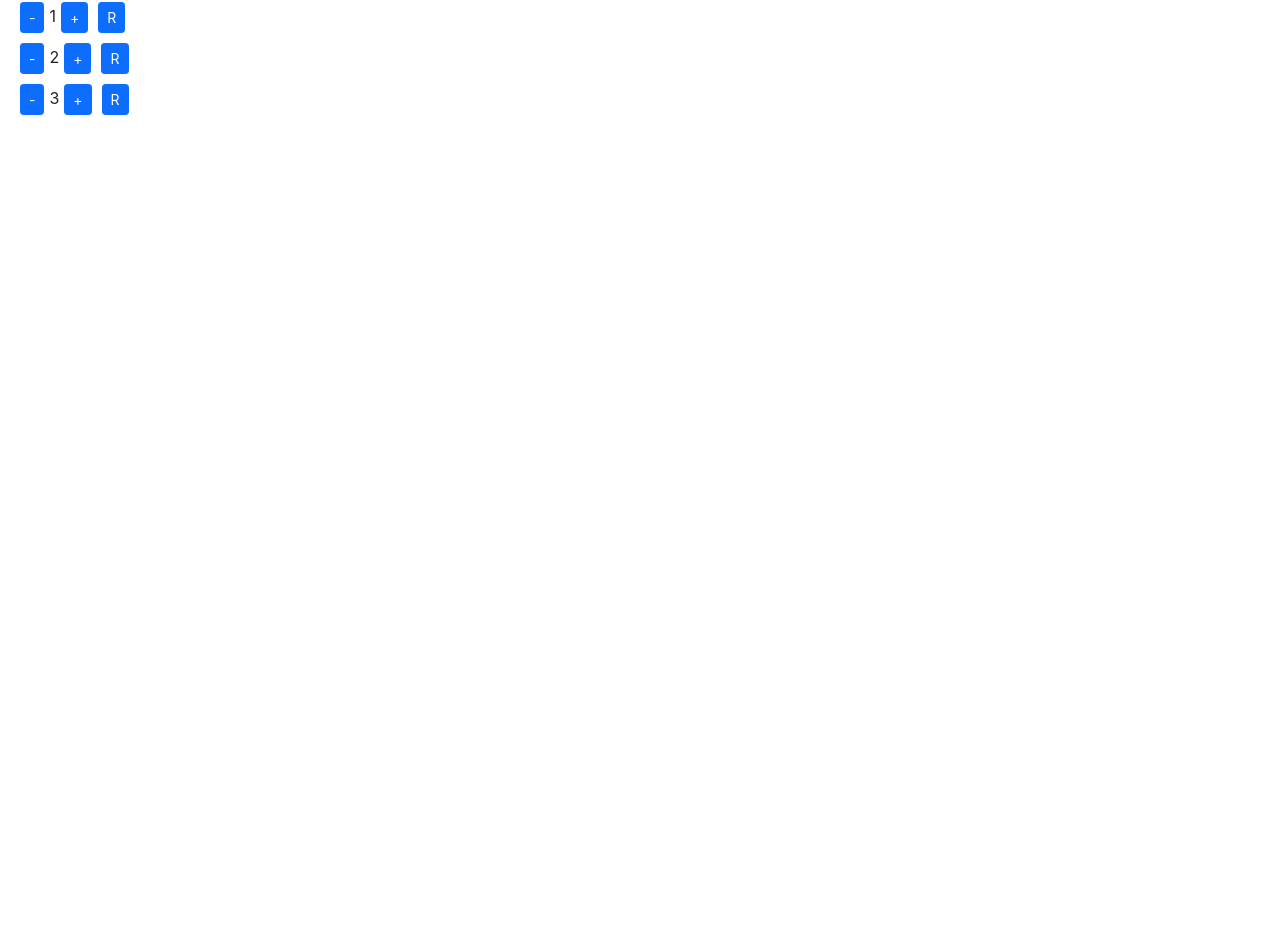
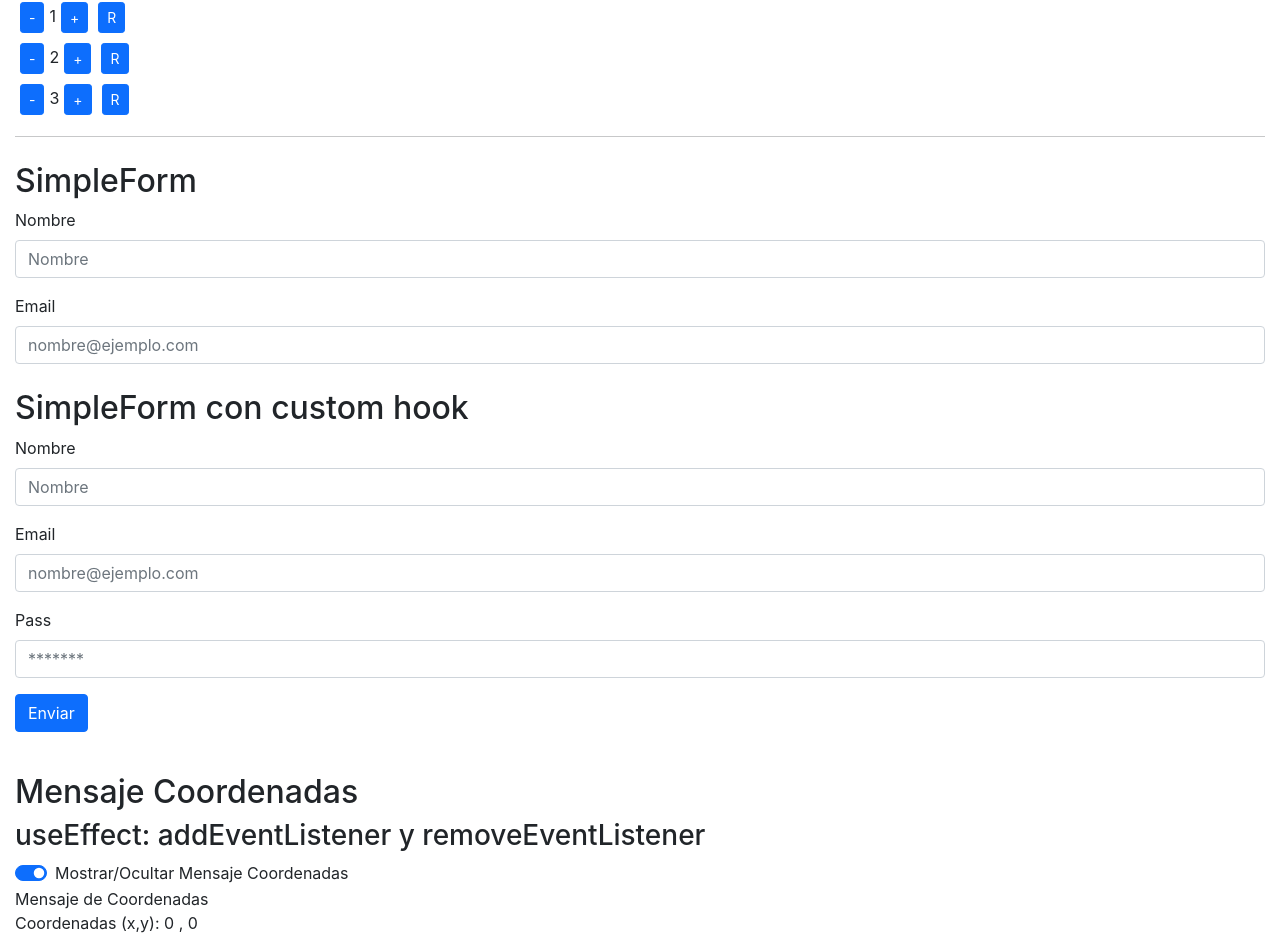
Before and after one commit to marcosjrs/ejemplos-hooks-react, a React (Create React App) app: page / in a window 1280 px wide. Shown: the part 277-1227 px from the top of the page. Before the commit the page ends 800 px from the top, so only its background shows below. Built offline with nearby package versions, Linux system fonts and the light colour scheme.

Commit message:
Casos de uso de useEffect (montar/desmontar) con customHooks

```diff
--- a/src/App.css
+++ b/src/App.css
@@ -1,5 +1,5 @@
 .App {
-  margin: 15px 0 0 15px;
+  margin: 15px;
 }
 
 .App h2 {
--- a/src/App.js
+++ b/src/App.js
@@ -1,7 +1,9 @@
 import './App.css';
 import Contadores from './components/contadores/Contadores';
 import ContadorConCustomHook from './components/contadorConCustomHook/ContadorConCustomHook';
-
+import { SimpleForm } from './components/simpleForm/SimpleForm';
+import { ContenedorMensaje } from './components/coordenadas/ContenedorMensaje';
+import { SimpleFormConCustomHook } from './components/simpleFormConCustomHook/SimpleFormConCustomHook';
 
 function App() {
   return (
@@ -12,6 +14,15 @@ function App() {
       <ContadorConCustomHook valorInicial={1} />
       <ContadorConCustomHook valorInicial={2} />
       <ContadorConCustomHook valorInicial={3} />
+      <hr />
+      <h2>SimpleForm</h2>
+      <SimpleForm />
+      <h2>SimpleForm con custom hook</h2>
+      <SimpleFormConCustomHook />
+      <h2>Mensaje Coordenadas</h2>
+      <h3>useEffect: addEventListener y removeEventListener</h3>
+      {/* <Mensaje /> */}
+      <ContenedorMensaje />
     </div>
   );
 }
--- /dev/null
+++ b/src/components/coordenadas/ContenedorMensaje.js
@@ -0,0 +1,18 @@
+import React, { useState } from 'react'
+import Mensaje from './Mensaje'
+
+//Simplemente tiene un switch para mostrar o no el Mensaje de coordenadas
+//El mensaje de cordenadas es el encargado de borrar sus addEventListeners...
+export const ContenedorMensaje = () => {
+  const [mostrar, setMostrar] = useState(true);
+
+  return (
+    <div>
+      <div className="form-check form-switch">
+        <input onChange={(e)=>setMostrar(e.target.checked)} checked={mostrar}  className="form-check-input" type="checkbox" id="flexSwitchCheckChecked" />
+        <label className="form-check-label" htmlFor="flexSwitchCheckChecked">Mostrar/Ocultar Mensaje Coordenadas</label>
+      </div>
+      {mostrar && <Mensaje />}
+    </div>
+  )
+}
--- /dev/null
+++ b/src/components/coordenadas/Mensaje.js
@@ -0,0 +1,30 @@
+import React, { useLayoutEffect, useState } from 'react'
+
+//Al montarse escuchará el movimiento del ratón y mostrará las coordenadas
+//Al desmontarse dejará de escuchar el movimiento
+const Mensaje = ({mostrar=true}) => {
+
+  const [coord, setCoord] = useState({x:0,y:0});
+  const {x,y} = coord;
+
+  const listenCoord = (e) => {
+     setCoord({x: e.x, y:e.y});
+  };
+
+  useLayoutEffect(() => {
+    window.addEventListener('mousemove', listenCoord);
+    return () => {
+      window.removeEventListener('mousemove', listenCoord);
+    };
+  }, [coord])
+
+
+  return (
+    <>
+      <div>Mensaje de Coordenadas</div>
+      <div>Coordenadas (x,y): {x} , {y} </div>
+    </>
+  )
+}
+
+export default Mensaje
--- /dev/null
+++ b/src/components/simpleForm/SimpleForm.js
@@ -0,0 +1,41 @@
+import React, { useEffect, useState } from 'react'
+import './SimpleForm.css'
+
+export const SimpleForm = () => {
+
+  const [formulario, setFormulario] = useState({nombre:'',email:''});
+  const {nombre, email} = formulario;
+
+  //Al montar y desmontar el compo:
+  useEffect(() => {
+    console.log('=== Montado el componente SimpleForm ===');
+    return () => { console.log('=== Desmontado SimpleForm ==='); }
+  }, []); // con [] es solo cuando se monta el compo (y se desmonta)
+
+  //Al modificarse los datos del state de formulario  (tambien se podría hacer de la propiedad, por ejemplo de email )
+  useEffect(() => {
+    console.log('Montado/Modificando algo del formulario...');
+    return () => { console.log('Desmontando algo de formulario'); }
+  }, [formulario]); // con [formulario] es solo cuando se modifica el state de formulario (inicialmente se "monta" y al modificar se "desmonta" y se vuelve a "montar")
+
+  const handleInputChange = (e) => {
+    console.log(e.target.name, e.target.value);
+    setFormulario({...formulario, [e.target.name]: e.target.value })
+  };
+
+
+
+  return (
+    <>
+    <div className="mb-3">
+      <label htmlFor="inputNombre" className="form-label">Nombre</label>
+      <input value={nombre} onChange={handleInputChange} name="nombre" type="text" className="form-control" id="inputNombre" placeholder="Nombre" />
+    </div>
+    <div className="mb-3">
+      <label htmlFor="inputEmail" className="form-label">Email</label>
+      <input value={email} onChange={handleInputChange} name="email" type="email" className="form-control" id="inputEmail" placeholder="nombre@ejemplo.com" />
+    </div>
+
+    </>
+  )
+}
--- /dev/null
+++ b/src/components/simpleFormConCustomHook/SimpleFormConCustomHook.js
@@ -0,0 +1,34 @@
+import React from 'react'
+import { useUserForm } from '../../hooks/useUserForm';
+
+export const SimpleFormConCustomHook = () => {
+
+  const {formulario, handleInputChange} = useUserForm({nombre:'',email:'',pass:''});
+  const {nombre, email, pass} = formulario;
+
+  const handleSubmit = (e) => {
+     e.preventDefault();
+     console.log('submit', formulario);
+  };
+
+  return (
+    <form onSubmit={handleSubmit}>
+    <div className="mb-3">
+      <label htmlFor="inputNombreCustom" className="form-label">Nombre</label>
+      <input value={nombre} onChange={handleInputChange} name="nombre" type="text" className="form-control" id="inputNombreCustom" placeholder="Nombre" />
+    </div>
+    <div className="mb-3">
+      <label htmlFor="inputEmailCustom" className="form-label">Email</label>
+      <input value={email} onChange={handleInputChange} name="email" type="email" className="form-control" id="inputEmailCustom" placeholder="nombre@ejemplo.com" />
+    </div>
+    <div className="mb-3">
+      <label htmlFor="inputPassCustom" className="form-label">Pass</label>
+      <input value={pass} onChange={handleInputChange} name="pass" type="password" className="form-control" id="inputPassCustom" placeholder="*******" />
+    </div>
+    <div className="col-auto">
+      <button type="submit" className="btn btn-primary mb-3">Enviar</button>
+    </div>
+
+    </form>
+  )
+}
--- /dev/null
+++ b/src/hooks/useUserForm.js
@@ -0,0 +1,25 @@
+import React, { useEffect, useState } from 'react'
+
+export const useUserForm = (datosIniciales) => {
+
+  const [formulario, setFormulario] = useState(datosIniciales);
+
+  //Al montar y desmontar el compo:
+  useEffect(() => {
+    console.log('=== Montado el componente useUserForm ===');
+    return () => { console.log('=== Desmontado useUserForm ==='); }
+  }, []); // con [] es solo cuando se monta el compo (y se desmonta)
+
+  //Al modificarse los datos del state de formulario  (tambien se podría hacer de la propiedad, por ejemplo de email )
+  useEffect(() => {
+    console.log('Montado/Modificando algo del formulario...');
+    return () => { console.log('Desmontando algo de formulario'); }
+  }, [formulario]); // con [formulario] es solo cuando se modifica el state de formulario (inicialmente se "monta" y al modificar se "desmonta" y se vuelve a "montar")
+
+  const handleInputChange = (e) => {
+    console.log(e.target.name, e.target.value);
+    setFormulario({...formulario, [e.target.name]: e.target.value })
+  };
+
+  return {formulario, handleInputChange};
+}
```
Also changed, not shown: src/components/simpleForm/SimpleForm.css (added).
